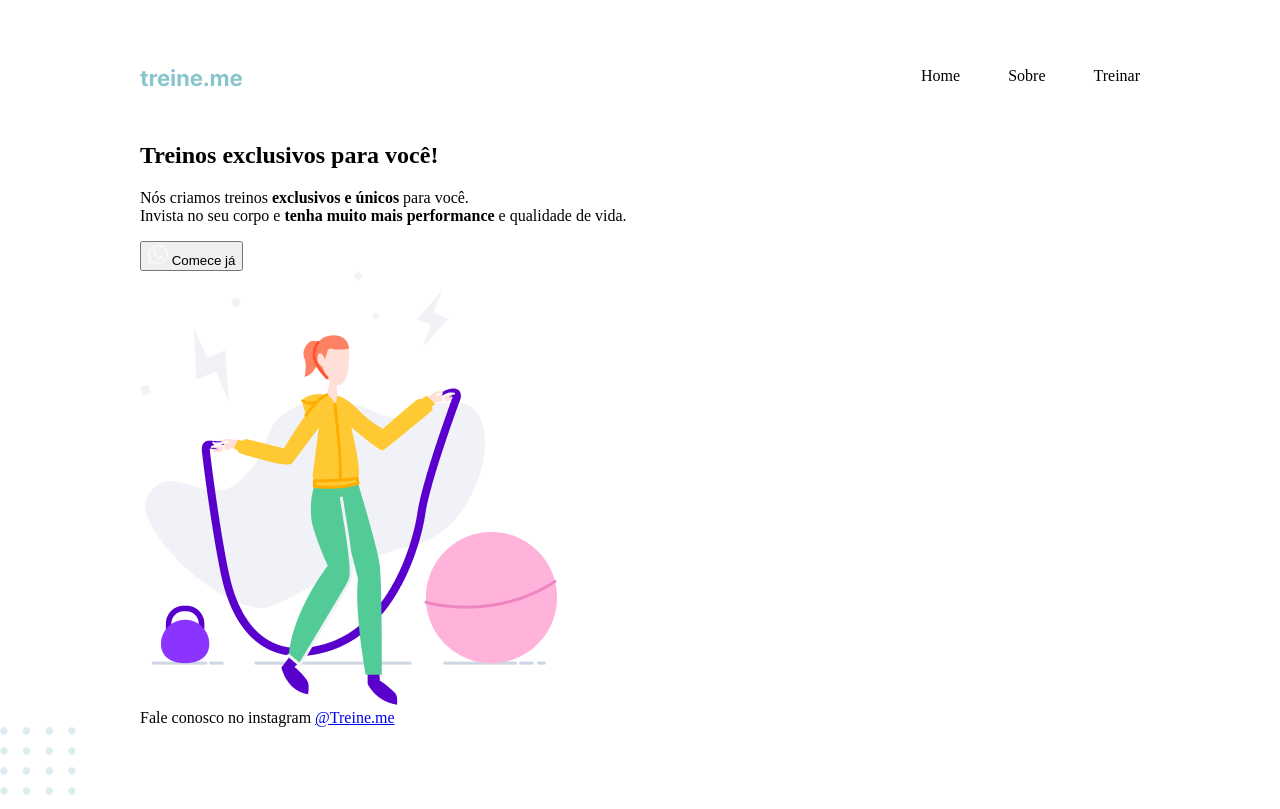
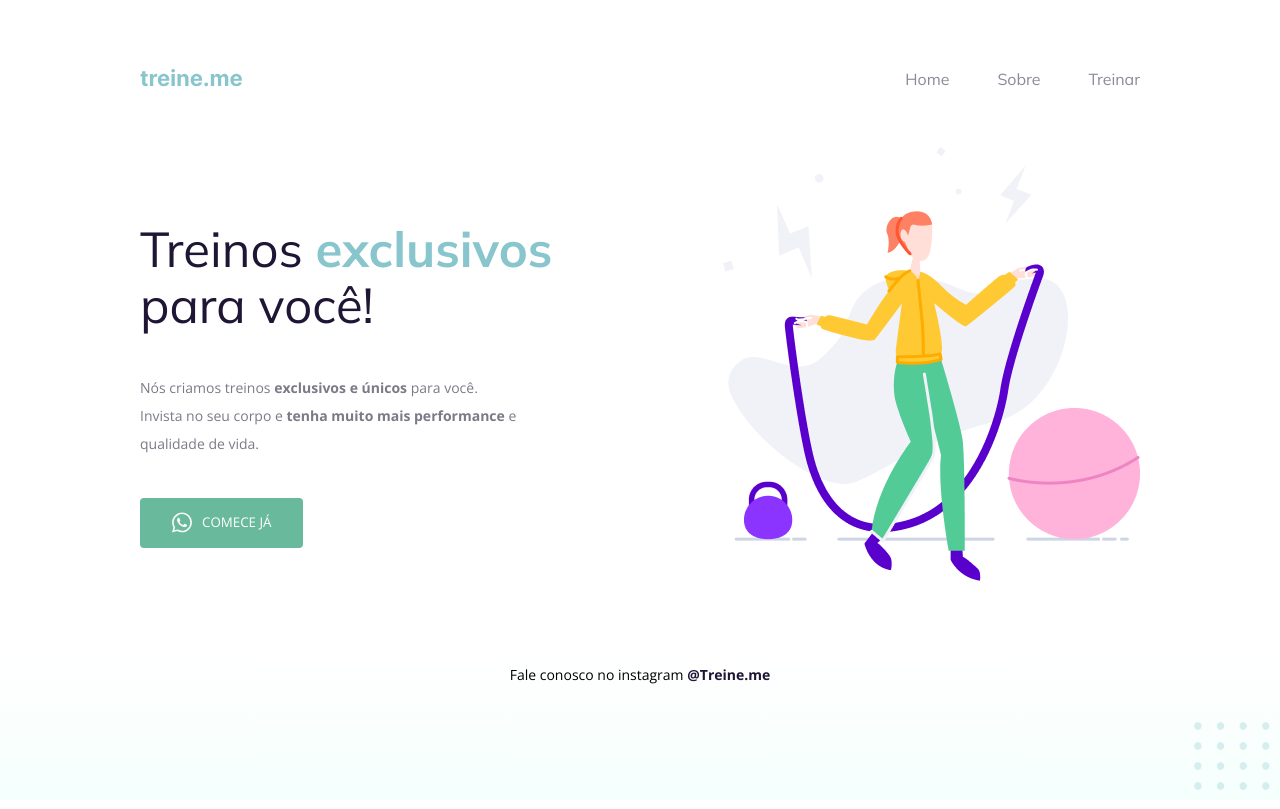
Before and after one commit to Maxtherox/TreinarMais-RocketseatProject02, a plain HTML site: page index.html in a window 1280 px wide. Drawn offline with nearby package versions, Linux system fonts and the light colour scheme.

Commit message:
Updated - added all html & css items

```diff
--- a/index.html
+++ b/index.html
@@ -1,31 +1,45 @@
 <!DOCTYPE html>
 <html lang="pt-br">
 <head>
+    <link rel="preconnect" href="https://fonts.googleapis.com">
+    <link rel="preconnect" href="https://fonts.gstatic.com" crossorigin>
     <meta charset="UTF-8">
     <meta name="viewport" content="width=device-width, initial-scale=1.0">
     <link rel="stylesheet" href="style.css">
     <title>Treine me</title>
+
+    <link href="https://fonts.googleapis.com/css2?family=Mulish:wght@400;700&family=Open+Sans:wght@400;700&display=swap" rel="stylesheet">
+
 </head>
 <body>
     <div class="page">
-        <header> <img src="images/logo.svg" alt="imagem da logomarca">
+
+
+
 
             <nav>
+                <a id ="logo" href="#">
+                    <img src="images/logo.svg" alt="imagem da logomarca">
+                </a>
+
                 <ul>
-                    <li>Home</li>
-                    <li>Sobre</li>
-                    <li>Treinar</li>
+                    <li> <a href="">Home</a></li>
+                    <li> <a href="">Sobre</a></li>
+                    <li> <a href="">Treinar</a></li>
                 </ul>
             </nav>
+        <header>
+
 
         </header>
         <main>
 
             <section class="text">
-                <h1>Treinos exclusivos para você!</h1>
+                <h1>Treinos <span>exclusivos</span><br/>
+                     para você!</h1>
                 <p>
                     Nós criamos treinos <strong>exclusivos e únicos</strong> para você. <br/>
-                   Invista no seu corpo e <strong>tenha muito mais performance</strong> e qualidade de vida.
+                   Invista no seu corpo e <strong>tenha muito mais performance</strong> e<br/> qualidade de vida.
                 </p>
 
                 <button>
@@ -44,7 +58,7 @@
         </footer>
     </div>
 
-    <img src="images/balls-decoration.svg" alt="imagem marca d'agua de bolinhas.">
+    <img id="balls" src="images/balls-decoration.svg" alt="imagem marca d'agua de bolinhas.">
 
 </body>
 </html>
--- a/style.css
+++ b/style.css
@@ -1,13 +1,22 @@
 body {
     margin: 0;
+
+    font-family: 'Open Sans', sans-serif;
+
+    background: linear-gradient(180deg, rgba(227,255, 248, 0) 82.08%, rgba(227, 255, 248, 0.38) 100%) ;
+
+    min-height: 100vh;
+
+
 }
 
 .page {
     width: 1000px;
-    margin: 65px auto 0;
+    margin: 0 auto ;
+    padding-top: 65px;
 }
 
-header {
+nav {
     display: flex;
     justify-content: space-between;
     align-items: center;
@@ -15,10 +24,96 @@ header {
     margin-bottom: 55px;
 }
 
-header nav ul {
+ nav ul {
     display: flex;
     list-style: none;
     gap: 48px;
     margin: 0;
     padding: 0;
+    text-decoration: none;
 }
+
+a {
+    color: #1f1534;
+    text-decoration: none;
+}
+
+ul li a {
+    opacity: 0.5;
+}
+
+ul li a:hover {
+    font-weight: bold;
+    opacity: 1;
+}
+
+h1, ul {
+    font-family: 'Mulish', sans-serif;
+}
+
+main {
+    display: flex;
+    align-items: center;
+    justify-content: space-between;
+}
+
+h1 {
+    font-size: 49px;
+    line-height: 56px;
+    color: #1f1534;;
+    font-weight: normal;
+}
+
+h1 span {
+    color: #89c5cc;
+    font-weight: bold;
+}
+
+section p {
+    font-size: 14px;
+    line-height: 28px;
+    color: #7d7987;
+
+    margin: 40px 0 40px;
+}
+
+button {
+    text-transform: uppercase;
+    font-family: 'Open Sans', sans-serif;
+
+    background: #69b99d;
+    border: none;
+    border-radius: 4px;
+    color: white;
+
+    display: flex;
+    align-items: center;
+    justify-content: center;
+    padding: 14px 32px 15px;
+    gap: 10px;
+
+    cursor: pointer;
+}
+
+button:hover {
+    background: #347c63;
+    scale: 1.2;
+}
+
+footer {
+    font-size: 14px;
+    line-height: 28px;
+    text-align: center;
+
+    margin-top: 80px;
+}
+
+footer a {
+    font-weight: bold;
+}
+
+#balls {
+    position: fixed;
+    bottom: 0;
+    right: 0;
+}
```
